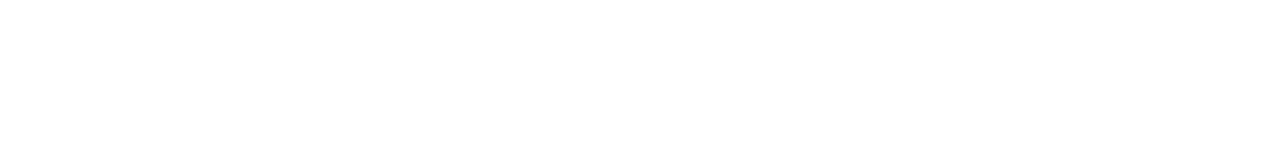
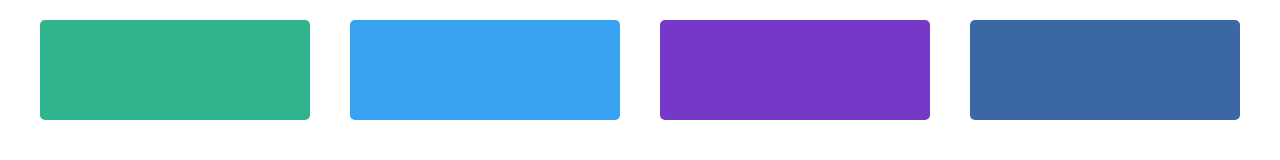
Before and after one commit to liaowenqiang828/front-end-evalution, a plain HTML site: page index.html in a window 1280 px wide. Drawn offline with Linux system fonts and the light colour scheme.

Commit message:
[Wenqiang Liao]{feat}: add head list with four empty items

```diff
--- a/index.css
+++ b/index.css
@@ -0,0 +1,62 @@
+* {
+  margin: 0;
+  padding: 0;
+}
+
+body {
+  height: 100%;
+  margin: 20px;
+}
+
+.head-list {
+  height: 100px;
+  /* width: 100%; */
+  display: flex;
+}
+
+.head-item-all-missions {
+  height: 100px;
+  width: 320px;
+
+  margin: 0 20px;
+  background-color: #31b48d;
+
+  border-radius: 5px;
+}
+.head-item-unsolve {
+  height: 100px;
+  width: 320px;
+
+  margin: 0 20px;
+  background-color: #38a1f2;
+
+  border-radius: 5px;
+}
+.head-item-handling {
+  height: 100px;
+  width: 320px;
+
+  margin: 0 20px;
+  background-color: #7538c7;
+
+  border-radius: 5px;
+}
+.head-item-done {
+  height: 100px;
+  width: 320px;
+
+  margin: 0 20px;
+  background-color: #3b67a4;
+
+  border-radius: 5px;
+}
+
+
+
+
+
+
+
+.container-list {
+  height: 700px;
+}
--- a/index.html
+++ b/index.html
@@ -4,7 +4,15 @@
     <title>front-end-evalution</title>
     <meta charset="utf-8" />
     <link rel="stylesheet" href="./index.css" type="text/css" />
-
+    <script type="text/javascript" src="./index.js" async></script>
   </head>
 
+  <body>
+    <div class="head-list">
+      <div class="head-item-all-missions" id="all-missions"></div>
+      <div class="head-item-unsolve" id="unsolve"></div>
+      <div class="head-item-handling" id="handling"></div>
+      <div class="head-item-done" id="done"></div>
+    </div>
+  </body>
 </html>
```
